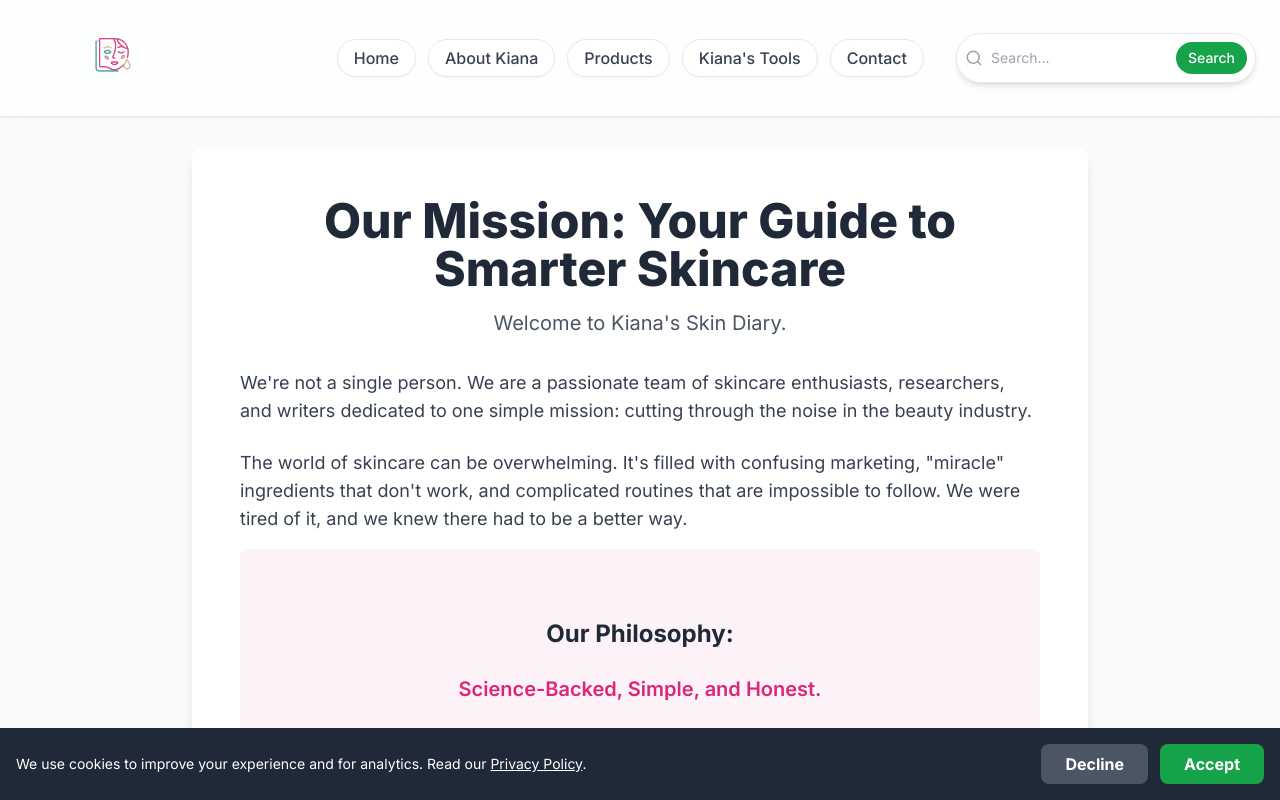
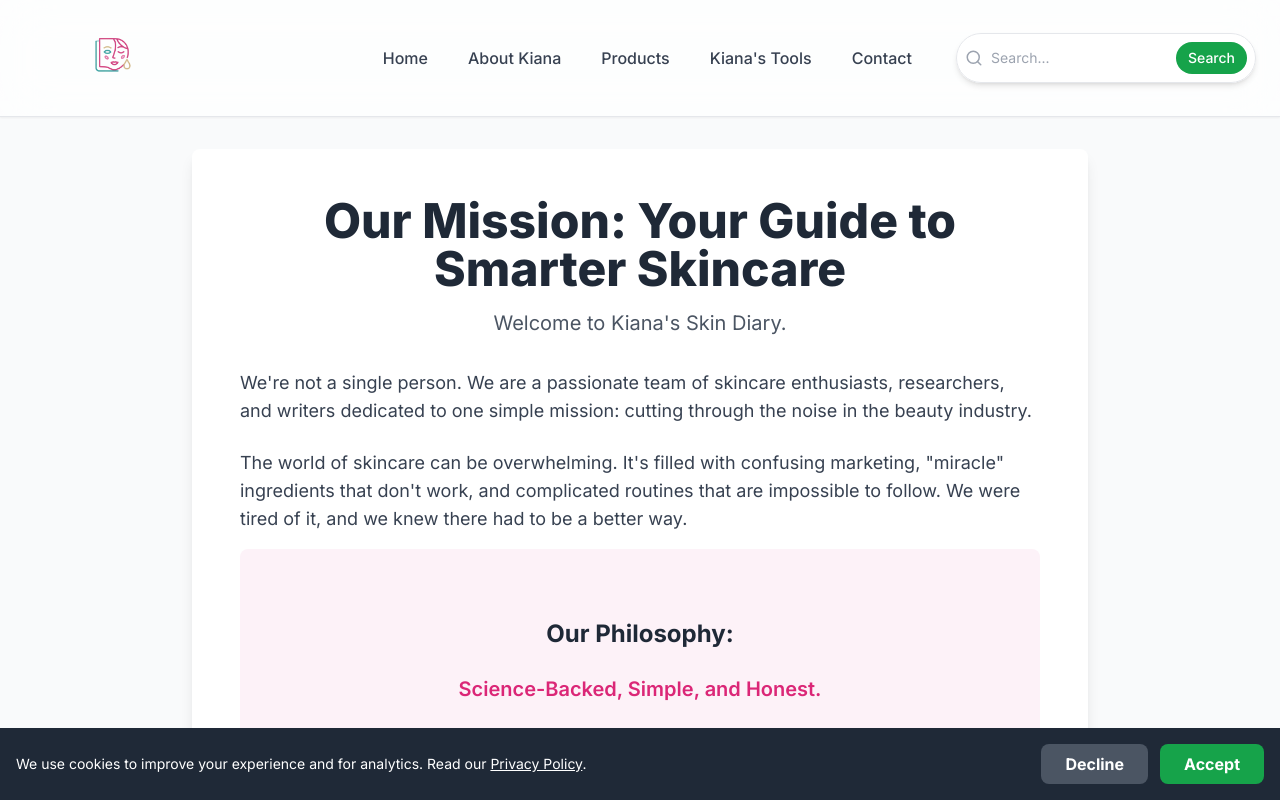
Before and after one commit to CreazyHans/Kiana-s-Skin-Diary, a Next.js app: page /blog in a window 1280 px wide. Shown: the top 800 px of the page. Built offline with nearby package versions, Linux system fonts and the light colour scheme.

Commit message:
Update Layout.js

```diff
--- a/components/Layout.js
+++ b/components/Layout.js
@@ -78,17 +78,15 @@
 
     {/* Desktop links + search */}
     <div className="hidden md:flex items-center space-x-8">
-      <nav className="flex items-center gap-3 font-medium list-none">
+  <nav className="flex items-center space-x-4 font-medium list-none
+                  flex-wrap flex-shrink max-w-full">
     {navLinks.map((link, idx) => (
       <Link key={idx} href={link.href}>
         <a
           className="
-                px-4 py-2 rounded-full
-                bg-white/60 backdrop-blur-sm
-                border border-gray-200
-                shadow-sm
-                text-gray-700
-                hover:bg-green-500 hover:text-white hover:border-green-500
+            relative px-3 py-1 rounded-xl
+            text-gray-700 font-medium
+            hover:text-white hover:bg-green-600
             transition-all duration-300
           "
         >
@@ -97,7 +95,6 @@
       </Link>
     ))}
   </nav>
-
       <div className="w-[300px]">
         <SearchBar />
       </div>
```
Lines whose indentation alone changed are shown as unchanged.
